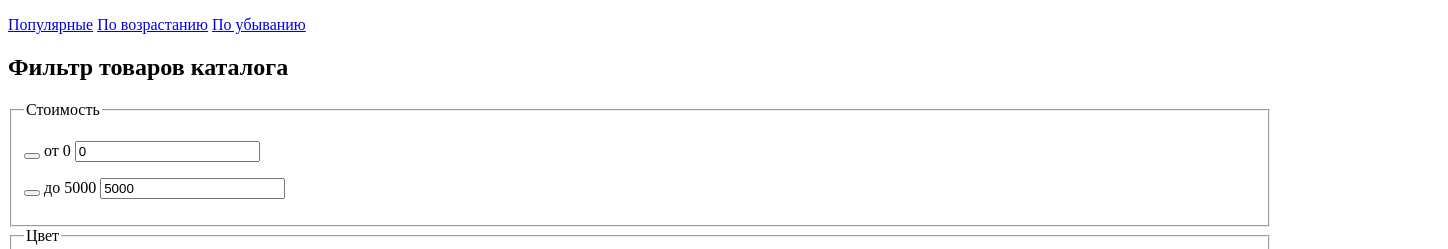
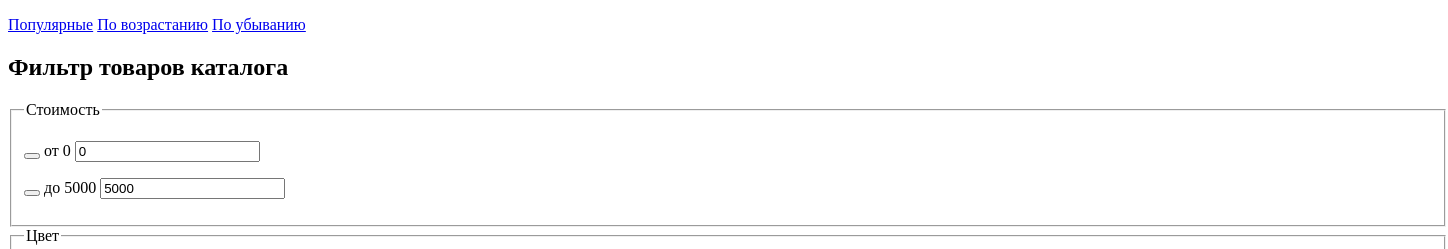
Before and after one commit to htmlacademy-htmlcss/2122871-device-34, a plain HTML site: page catalog.html in a window 1280 px wide. Shown: the part 546-795 px from the top of the page, 1448 px wide, since content can reach past the window. Drawn offline with Linux system fonts and the light colour scheme.

Commit message:
Добавляет CSS начало

```diff
--- a/catalog.html
+++ b/catalog.html
@@ -3,6 +3,7 @@
 <head>
   <meta charset="UTF-8">
   <title>HTML Academy: Каталог</title>
+  <link rel="stylesheet" href="style.css">
 </head>
 <body>
 <!-- страница каталога шапка-->
--- /dev/null
+++ b/style.css
@@ -0,0 +1,4 @@
+body {
+width: 1440px;
+
+}
```
Also changed, not shown: index.html (+2 -0 lines).
